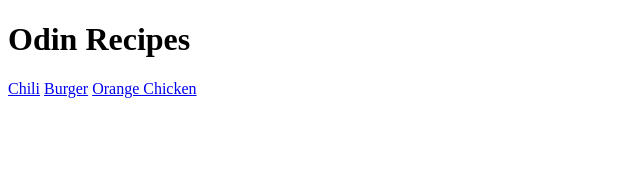
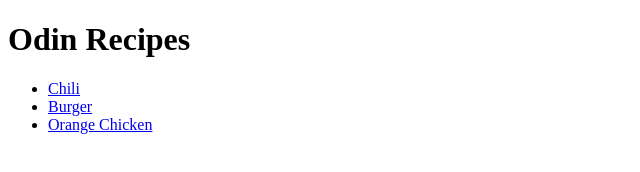
Before and after one commit to yushen-qiu/odin-recipes, a plain HTML site: page index.html in a window 1280 px wide. Shown: the whole page, without its empty margins (0-640 px from the left). Drawn offline with Linux system fonts and the light colour scheme.

Commit message:
Make recipe page links into list

```diff
--- a/index.html
+++ b/index.html
@@ -6,8 +6,11 @@
     </head>
     <body>
         <h1>Odin Recipes</h1>
-        <a href="./recipes/chili.html">Chili</a>
-        <a href="./recipes/burger.html">Burger</a>
-        <a href="./recipes/orange-chicken.html">Orange Chicken</a>
+        <ul>
+            <li><a href="./recipes/chili.html">Chili</a></li>
+            <li><a href="./recipes/burger.html">Burger</a></li>
+            <li><a href="./recipes/orange-chicken.html">Orange Chicken</a></li>
+        </ul>
+
     </body>
 </html>
```
